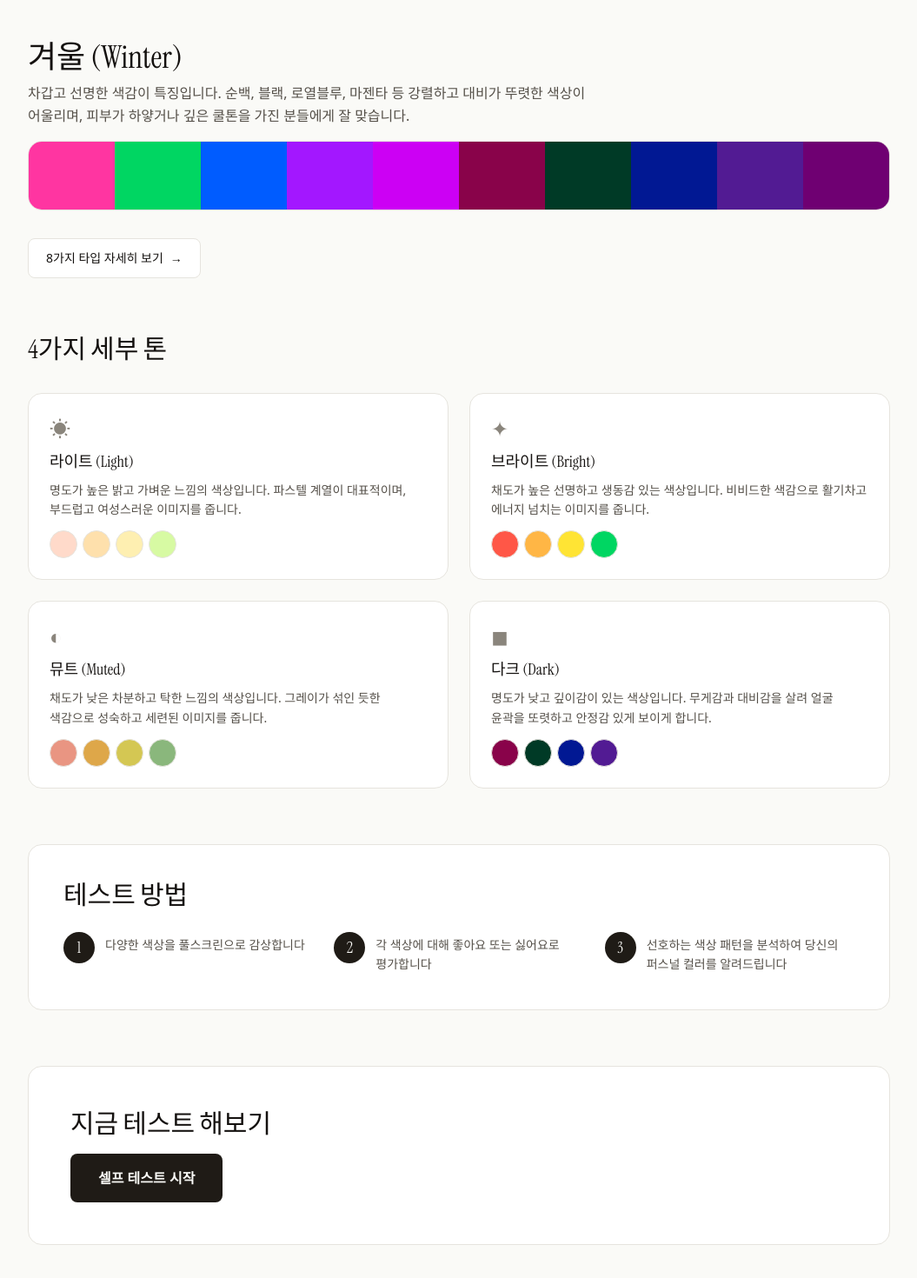
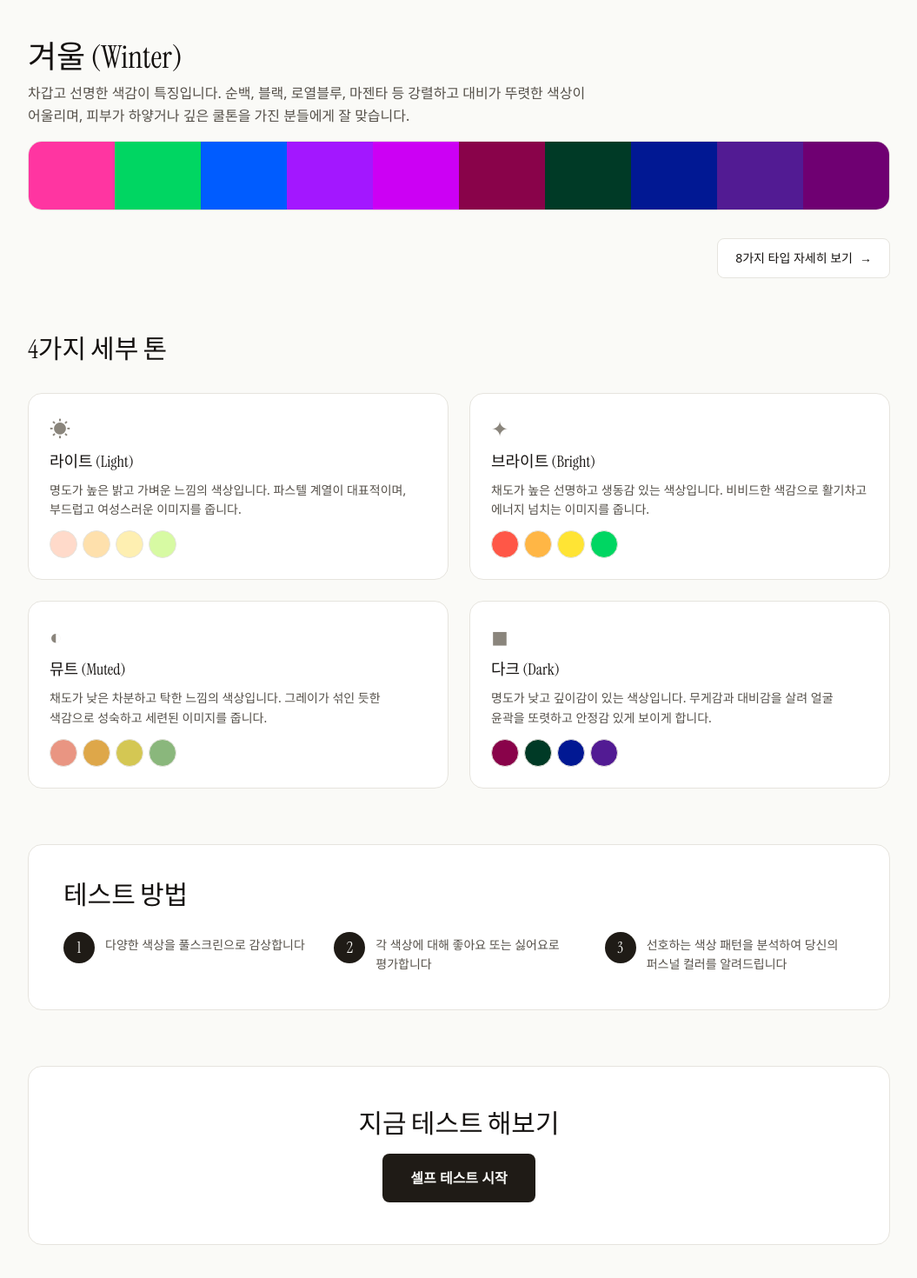
Before and after one commit to sadie100/personal-color-test, a React (Vite) app: page /about in a window 1280 px wide. Shown: the part 2156-3626 px from the top of the page at 87% size, without its empty margins (112-1167 px from the left). Built offline with nearby package versions, Linux system fonts and the light colour scheme; a web font is replaced by a local one.

Commit message:
ui: about 페이지의 일부 버튼 UI 정렬 수정

```diff
--- a/src/pages/About.tsx
+++ b/src/pages/About.tsx
@@ -103,7 +103,7 @@ export const About = ({ lang, onStart, onTypes }: AboutProps) => {
               );
             })}
           </div>
-          <div className="mt-8">
+          <div className="mt-8 text-right">
             <button
               onClick={onTypes}
               className="group inline-flex cursor-pointer items-center gap-2 rounded-lg border border-hairline bg-surface px-5 py-3 text-sm font-medium text-ink transition-colors hover:bg-hairline/40"
@@ -169,7 +169,7 @@ export const About = ({ lang, onStart, onTypes }: AboutProps) => {
           </div>
         </section>
 
-        <section className="rounded-2xl border border-hairline bg-surface p-8 text-left md:p-12">
+        <section className="rounded-2xl border border-hairline bg-surface p-8 text-center md:p-12">
           <h2 className="mb-4 font-display text-2xl text-ink md:text-3xl">{t.about.cta}</h2>
           <button
             onClick={onStart}
```
